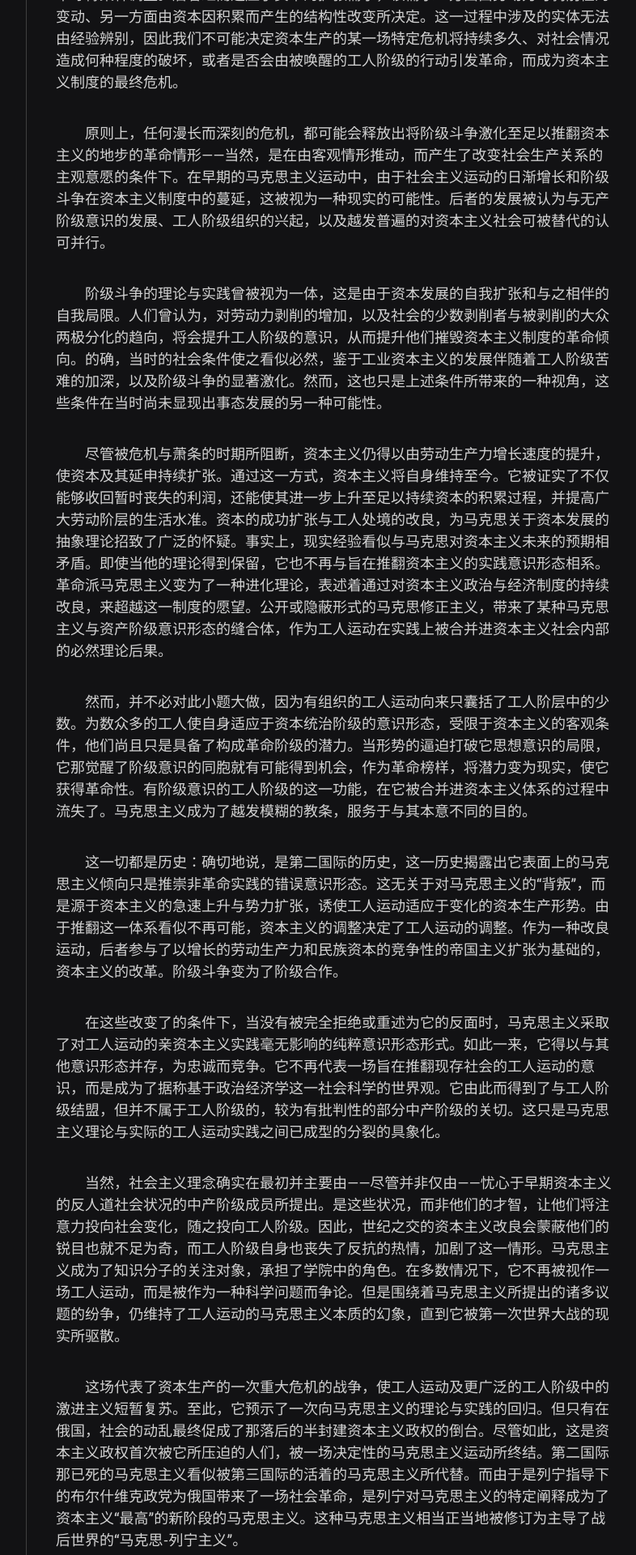
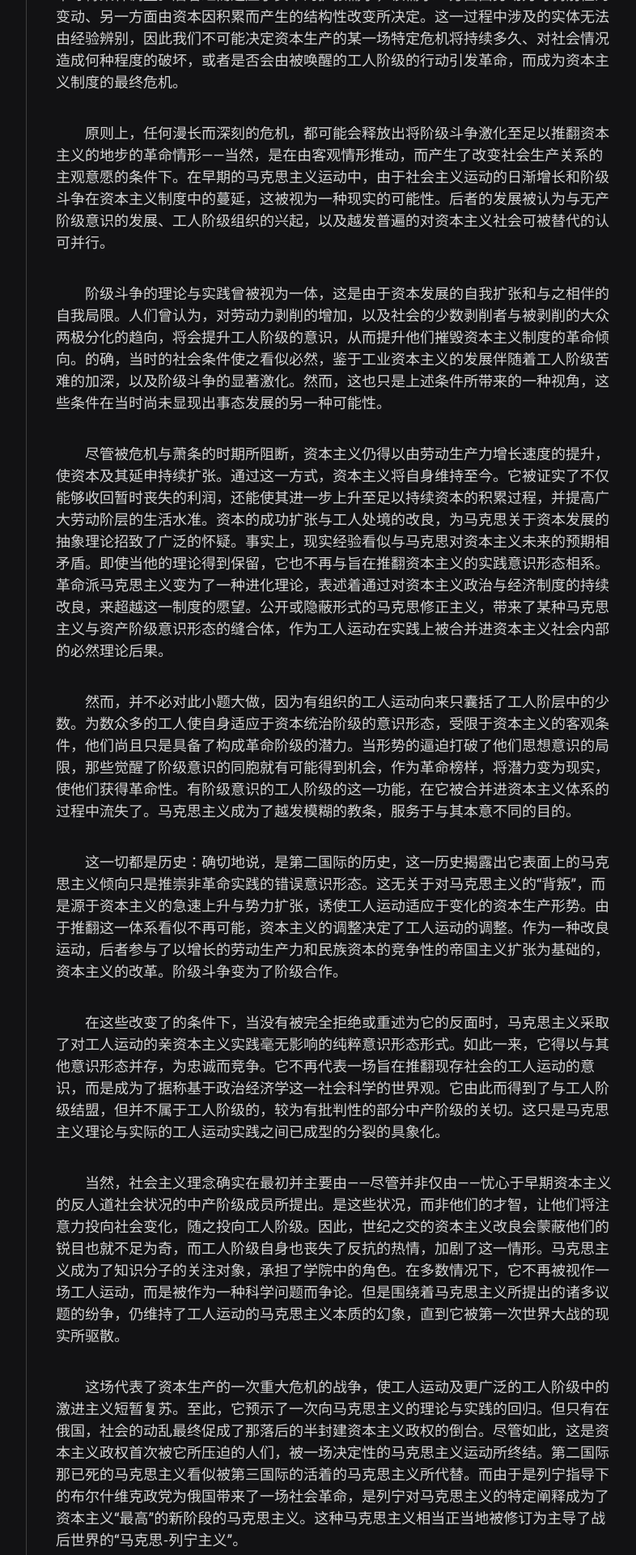
Before and after one commit to scatterdclouds/scatterdclouds.github.io, a Jekyll site: the page built from _posts/2022-01-08-pmattick-1983.md, in a window 1280 px wide. Shown: the part 1714-3634 px from the top of the page at 81% size, without its empty margins (357-1143 px from the left). Built offline with Jekyll 4.4.1, drawn with Linux system fonts in a browser that asks for light colours; nearby versions of some CDN libraries; some web fonts are replaced; comment, search, counter and statistics services are not loaded.

Commit message:
Update 2022-01-08-pmattick-1983.md

```diff
--- a/_posts/2022-01-08-pmattick-1983.md
+++ b/_posts/2022-01-08-pmattick-1983.md
@@ -36,7 +36,7 @@ comments: true
 
 　　尽管被危机与萧条的时期所阻断，资本主义仍得以由劳动生产力增长速度的提升，使资本及其延申持续扩张。通过这一方式，资本主义将自身维持至今。它被证实了不仅能够收回暂时丧失的利润，还能使其进一步上升至足以持续资本的积累过程，并提高广大劳动阶层的生活水准。资本的成功扩张与工人处境的改良，为马克思关于资本发展的抽象理论招致了广泛的怀疑。事实上，现实经验看似与马克思对资本主义未来的预期相矛盾。即使当他的理论得到保留，它也不再与旨在推翻资本主义的实践意识形态相系。革命派马克思主义变为了一种进化理论，表述着通过对资本主义政治与经济制度的持续改良，来超越这一制度的愿望。公开或隐蔽形式的马克思修正主义，带来了某种马克思主义与资产阶级意识形态的缝合体，作为工人运动在实践上被合并进资本主义社会内部的必然理论后果。
 
-　　然而，并不必对此小题大做，因为有组织的工人运动向来只囊括了工人阶层中的少数。为数众多的工人使自身适应于资本统治阶级的意识形态，受限于资本主义的客观条件，他们尚且只是具备了构成革命阶级的潜力。当形势的逼迫打破它思想意识的局限，它那觉醒了阶级意识的同胞就有可能得到机会，作为革命榜样，将潜力变为现实，使它获得革命性。有阶级意识的工人阶级的这一功能，在它被合并进资本主义体系的过程中流失了。马克思主义成为了越发模糊的教条，服务于与其本意不同的目的。
+　　然而，并不必对此小题大做，因为有组织的工人运动向来只囊括了工人阶层中的少数。为数众多的工人使自身适应于资本统治阶级的意识形态，受限于资本主义的客观条件，他们尚且只是具备了构成革命阶级的潜力。当形势的逼迫打破了他们思想意识的局限，那些觉醒了阶级意识的同胞就有可能得到机会，作为革命榜样，将潜力变为现实，使他们获得革命性。有阶级意识的工人阶级的这一功能，在它被合并进资本主义体系的过程中流失了。马克思主义成为了越发模糊的教条，服务于与其本意不同的目的。
 
 　　这一切都是历史：确切地说，是第二国际的历史，这一历史揭露出它表面上的马克思主义倾向只是推崇非革命实践的错误意识形态。这无关于对马克思主义的“背叛”，而是源于资本主义的急速上升与势力扩张，诱使工人运动适应于变化的资本生产形势。由于推翻这一体系看似不再可能，资本主义的调整决定了工人运动的调整。作为一种改良运动，后者参与了以增长的劳动生产力和民族资本的竞争性的帝国主义扩张为基础的，资本主义的改革。阶级斗争变为了阶级合作。
 
```
